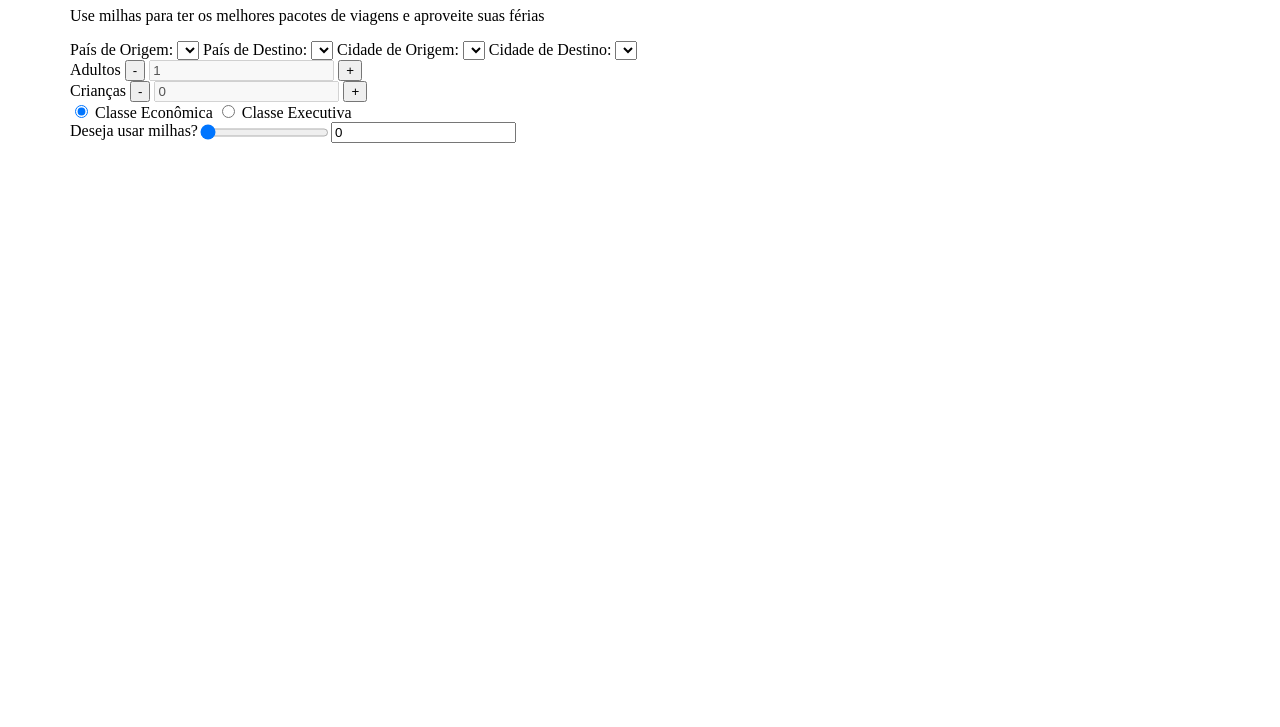
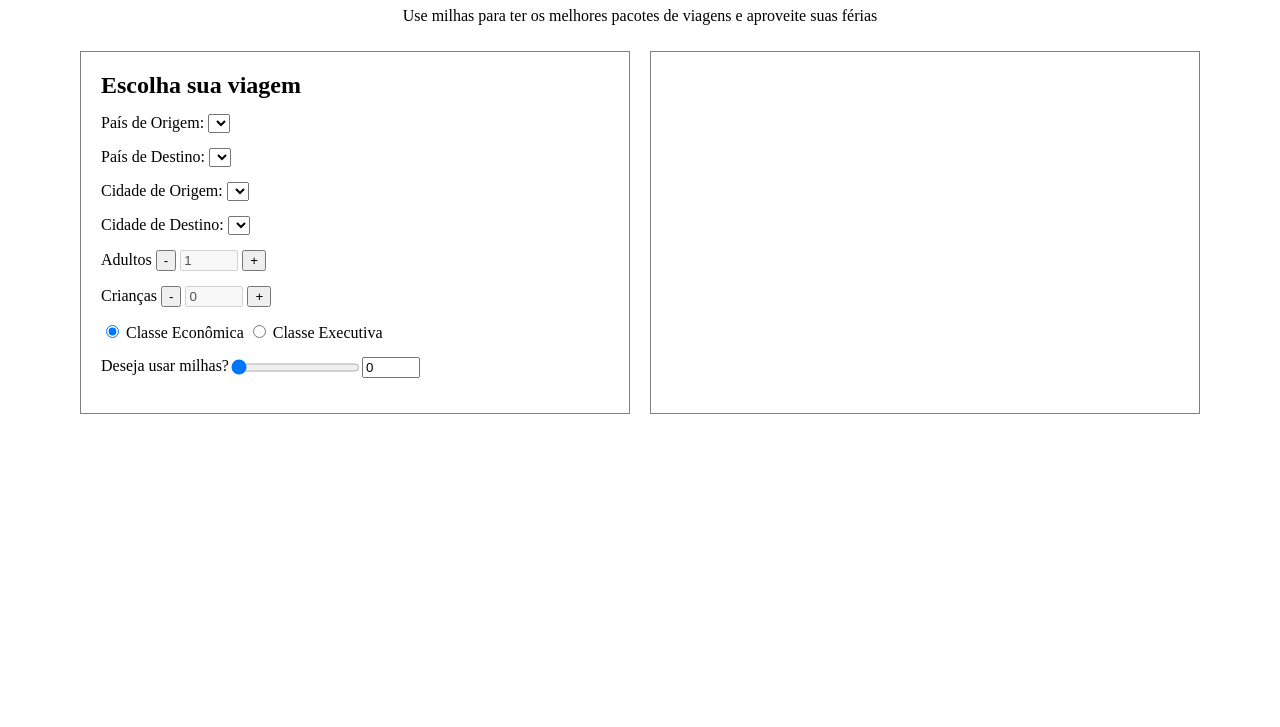
Before and after one commit to rafonha/Desafio-final-frontend, a plain HTML site: page frontend/index.html in a window 1280 px wide. Shown: the part 73-800 px from the top of the page. Drawn offline with Linux system fonts and the light colour scheme; no server answers.

Commit message:
Update style

```diff
--- a/frontend/index.html
+++ b/frontend/index.html
@@ -15,15 +15,23 @@
     </header>
     <main>
         <section>
+            <h2>Escolha sua viagem</h2>
+            <div>
                 <label for="pais-origem">País de Origem: </label>
                 <select name="pais-origem" id="pais-origem" onchange="renderCityOption()"></select>
+            </div>
+            <div>
                 <label for="pais-destino">País de Destino: </label>
                 <select name="pais-destino" id="pais-destino" onchange="renderCityOption()"></select>
+            </div>
+            <div>
                 <label for="cidade-origem">Cidade de Origem: </label>
                 <select name="cidade-origem" id="cidade-origem"></select>
+            </div>
+            <div>
                 <label for="cidade-destino">Cidade de Destino: </label>
                 <select name="cidade-destino" id="cidade-destino"></select>
-            <div>
+            </div>
             <div>
                 <label for="num-adultos">Adultos</label>
                 <button id="menos-adulto" onclick="decreaseAdult()">-</button>
@@ -45,8 +53,7 @@
             <div class="flex">
                 <label for="miles">Deseja usar milhas?</label>
                 <input type="range" name="miles" id="miles" min="0" max="10000" value="0" onchange="updateMilesInput(this.value)";>
-                    <input type="text" id="milesValue" value="0">
-                </div>
+                <input type="number" id="milesValue" value="0">
             </div>
             <!-- <input type="submit" value="Buscar"> -->
         </section>
--- a/frontend/style.css
+++ b/frontend/style.css
@@ -3,6 +3,33 @@ body {
     margin: 0 auto;
 }
 
+h2 {
+    margin: 0;
+}
+
 .flex {
     display: flex;
 }
+
+header {
+    text-align: center;
+}
+
+main {
+    display: flex;
+}
+
+section {
+    width: 50%;
+    border: 0.5px solid gray;
+    margin: 10px;
+    padding: 20px;
+}
+
+div {
+    margin: 15px 0;
+}
+
+#num-adultos, #num-criancas, #milesValue {
+    max-width: 50px;
+}
```
Lines whose indentation alone changed are shown as unchanged.
